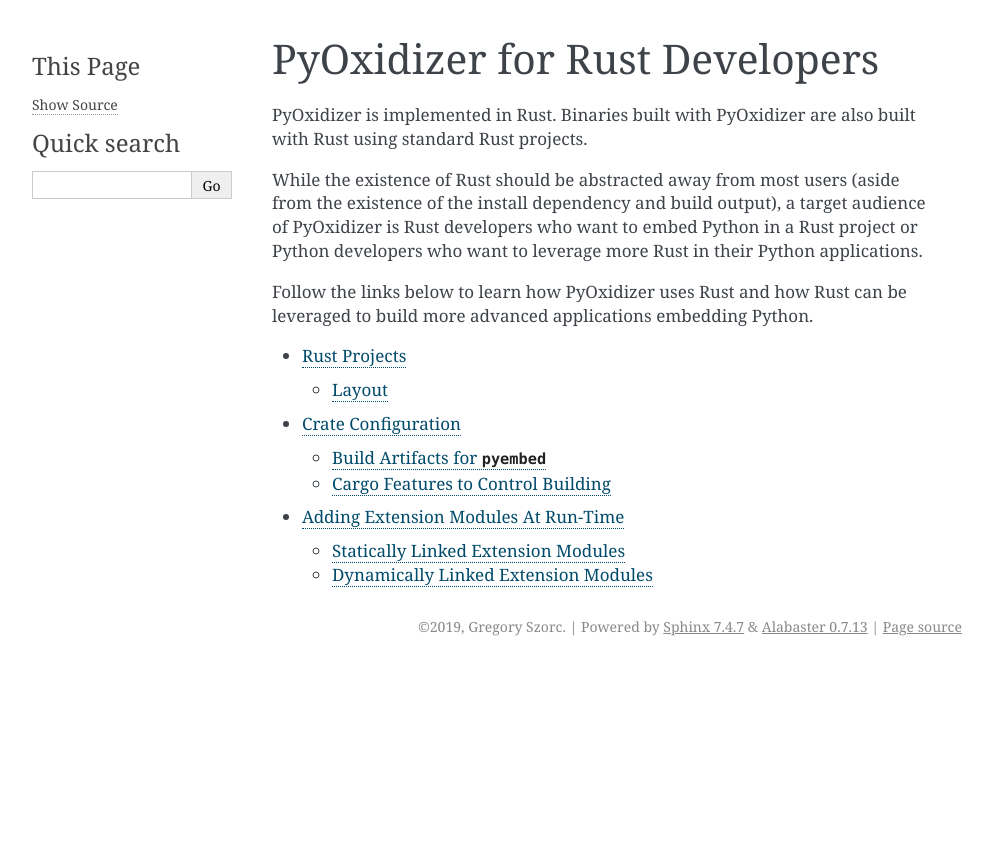
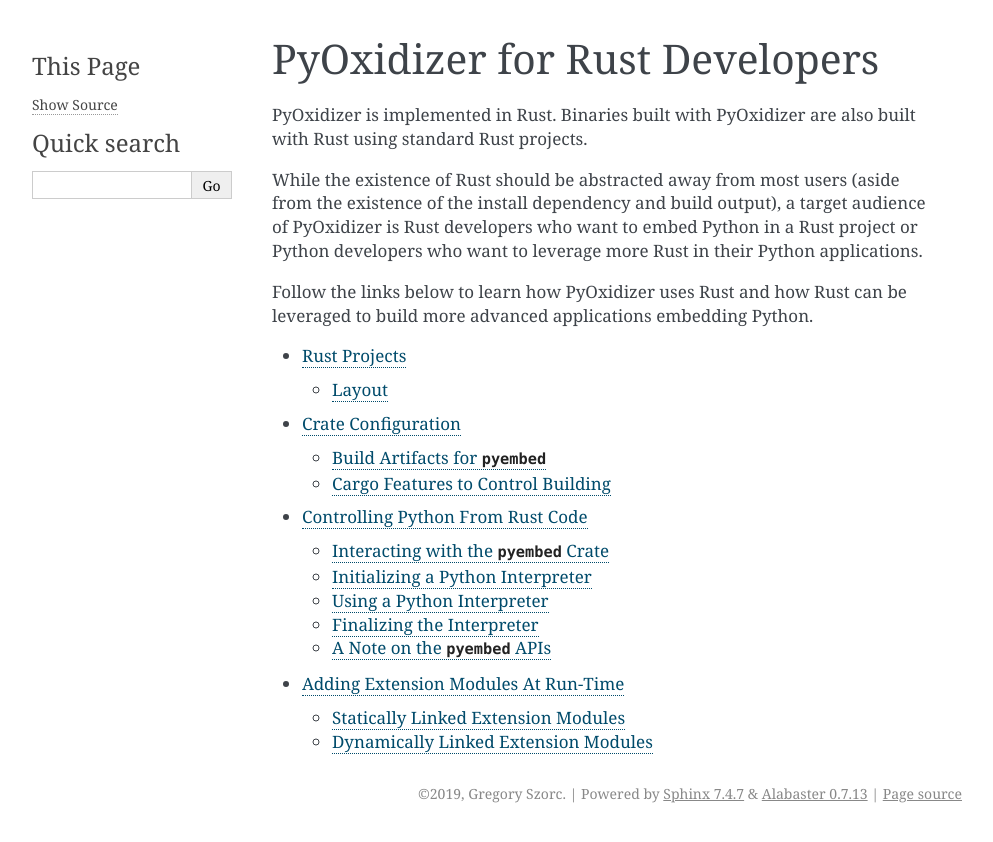
Before and after one commit to indygreg/PyOxidizer, a Sphinx documentation site: the page built from docs/rust.rst, in a window 1280 px wide. Shown: the top 842 px of the page, without its empty margins (148-1141 px from the left). Built offline with Sphinx 7.4.7, drawn with Linux system fonts in a browser that asks for light colours; the version number could not be read and is left out; some of the changed lines change nothing that is shown.

Commit message:
docs: add page on using Rust code to control Python
It only tells part of the story for how to embed Python in
Rust applications. But it is a start.

```diff
--- a/docs/rust.rst
+++ b/docs/rust.rst
@@ -21,4 +21,5 @@
 
    rust_projects
    rust_crate_configuration
+   rust_rust_code
    rust_python_extension_modules
--- /dev/null
+++ b/docs/rust_rust_code.rst
@@ -0,0 +1,222 @@
+.. _rust_rust_code:
+
+=================================
+Controlling Python From Rust Code
+=================================
+
+PyOxidizer can be used to embed Python in a Rust application.
+
+This page documents what that looks like from a Rust code perspective.
+
+Interacting with the ``pyembed`` Crate
+======================================
+
+When writing Rust code to interact with a Python interpreter, your
+primary area of contact will be with the ``pyembed`` crate.
+
+The ``pyembed`` crate is a standalone crate maintained as part of the
+PyOxidizer project. This crate provides the core run-time functionality
+for PyOxidizer, such as the implementation of
+:ref:`PyOxidizer's custom importer <packaging_importer>`. It also exposes
+a high-level API for initializing a Python interpreter and running code
+in it.
+
+Under the hood, the ``pyembed`` crate uses the ``cpython`` and
+``python3-sys`` crates for interacting with Python's C APIs. ``pyembed``
+exposes the ``Python`` object from ``cpython``, which means that
+once you've initialized a Python interpreter with ``pyembed``, you can
+use all the functionality in ``cpython`` to interact with that
+interpreter.
+
+Initializing a Python Interpreter
+=================================
+
+Initialing an embedded Python interpreter in your Rust process is as simple
+as calling ``pyembed::MainPythonInterpreter::new(config: PythonConfig)``.
+
+The hardest part about this is constructing the ``pyembed::PythonConfig``
+instance.
+
+Using the Default ``PythonConfig``
+----------------------------------
+
+If the ``pyembed`` crate is configured to emit build artifacts (the default),
+its build script will generate a Rust source file containing a
+``fn default_python_config() -> pyembed::PythonConfig`` which emits a
+``pyembed::PythonConfig`` using the configuration as defined by the utilized
+PyOxidizer :ref:`configuration file <config_files>`. Assuming you are using the
+boilerplate ``Cargo.toml`` and ``build.rs`` script generated with
+``pyoxidizer init-rust-project``, the path to this generated source file will
+be in the ``PYOXIDIZER_DEFAULT_PYTHON_CONFIG_RS`` environment variable.
+
+This all means that to use the auto-generated ``pyembed::PythonConfig``
+instance with your Rust application, you simply need to do something like
+the following:
+
+.. code-block:: rust
+
+   include!(env!("PYOXIDIZER_DEFAULT_PYTHON_CONFIG_RS"));
+
+   fn create_interpreter() -> Result<pyembed::MainPythonInterpreter> {
+       // Calls function from include!()'d file.
+       let config: pyembed::PythonConfig = default_python_config();
+
+       pyembed::MaintPythonInterpreter::new(config)
+   }
+
+Using a Custom ``PythonConfig``
+-------------------------------
+
+If you don't want to use the default ``pyembed::PythonConfig`` instance,
+that's fine too! However, this will be slightly more complicated.
+
+First, if you use an explicit ``PythonConfig``, the
+:ref:`PythonInterpreterConfig <config_python_interpreter_config>` Starlark
+type defined in your PyOxidizer configuration file doesn't matter that much.
+The primary purpose of this Starlark type is to derive the default
+``PythonConfig`` Rust struct. And if you are using your own custom
+``PythonConfig`` instance, you can ignore most of the arguments when
+creating the ``PythonInterpreterConfig`` instance.
+
+An exception to this is the ``raw_allocator`` argument/field. If you
+are using jemalloc, you will need to enable a Cargo feature when building
+the ``pyembed`` crate or else you will get a run-time error that jemalloc
+is not available.
+
+``pyembed::PythonConfig::default()`` can be used to construct a new instance,
+pre-populated with default values for each field. The defaults should match
+what the
+:ref:`PythonInterpreterConfig <config_python_interpreter_config>` Starlark
+type would yield.
+
+The main catch to constructing the instance manually is that the custom
+*meta path importer* won't be able to service Python ``import`` requests
+unless you populate a few fields. In fact, if you just use the defaults,
+things will blow up pretty hard at run-time::
+
+   $ myapp
+   Fatal Python error: initfsencoding: Unable to get the locale encoding
+   ModuleNotFoundError: No module named 'encodings'
+
+   Current thread 0x00007fa0e2cbe9c0 (most recent call first):
+   Aborted (core dumped)
+
+What's happening here is that Python interpreter initialization hits a fatal
+error because it can't ``import encodings`` (because it can't locate the
+Python standard library) and Python's C code is exiting the process. Rust
+doesn't even get the chance to handle the error, which is why we're seeing
+a segfault.
+
+The reason we can't ``import encodings`` is twofold:
+
+1. The default filesystem importer is disabled by default.
+2. No Python resources are being registered with the ``PythonConfig``
+   instance.
+
+This error can be addressed by working around either.
+
+To enable the default filesystem importer:
+
+.. code-block:: rust
+
+   let mut config = pyembed::PythonConfig::default();
+   config.filesystem_importer = true;
+   config.sys_paths.push("/path/to/python/standard/library");
+
+As long as the default filesystem importer is enabled and ``sys.path``
+can find the Python standard library, you should be able to
+start a Python interpreter.
+
+.. hint::
+
+   The ``sys_paths`` field will expand the special token ``$ORIGIN`` to the
+   directory of the running executable. So if the Python standard library is
+   in e.g. the ``lib`` directory next to the executable, you can do something
+   like ``config.sys_paths.push("$ORIGIN/lib")``.
+
+If you want to use the custom :ref:`PyOxidizer Importer <packaging_importer>`
+to import Python resources, you will need to update a handful of fields:
+
+.. code-block:: rust
+
+   let mut config = pyembed::PythonConfig::default();
+   config.frozen_importlib_bytecode = ...;
+   config.frozen_importlib_external_bytecode = ...;
+   config_packed_resources = ...;
+   config.use_custom_importlib = true;
+
+The ``*_bytecode`` fields define pre-compiled Python bytecode for the
+``importlib._bootstrap`` and ``importlib._bootstrap_external`` modules.
+This bytecode is needed to *bootstrap* Python's import machinery during
+interpreter initialization. And there's an additional twist: the bytecode
+isn't merely the bytecode produced from compiling these modules from the
+Python standard library: the bytecode must be produced from modified source
+code so that PyOxidizer's custom *meta path importer* can be registered
+when it executes.
+
+The easiest way to obtain this Python bytecode data is by using the
+build artifacts from PyOxidizer. Run ``pyoxidizer build-artifacts``
+to process and PyOxidizer configuration file and then consume the
+``importlib_bootstrap`` and ``importlib_bootstrap_external`` files
+which it produces. The ``include_bytes!`` macro can be useful here.
+
+The ``packed_resources`` field defines a reference to *packed resources
+data* (a ``&[u8]``. This is a custom serialization format for expressing
+*resources* to make available to a Python interpreter. See the
+``python-packed-resources`` crate for the format specification and
+code for serializing it. Again, the easiest way to obtain this data
+blob is by using PyOxidizer and consuming the ``packed-resources``
+build artifact/file, likely though ``include_bytes!``.
+
+Finally, setting ``use_custom_importlib = true`` is necessary to enable
+the custom bytecode and meta path importer to be used at run-time.
+
+Using a Python Interpreter
+==========================
+
+Once you've constructed a ``pyembed::MainPythonInterpreter`` instance, you
+can call various methods on it to run Python code and perform
+other actions. e.g.
+
+.. code-block:: rust
+
+   fn do_it(interpreter: &MainPythonInterpreter) -> {
+       match interpreter.run_code("print('hello, world')") {
+           Ok(_) => print("python code executed successfully"),
+           Err(e) => print("python error: {:?}", e),
+       }
+   }
+
+See the ``pyembed`` crate's documentation for more.
+
+If the methods available on ``MainPythonInterpreter`` aren't sufficient for
+your needs, you can call ``acquire_gil()`` to obtain a ``cpython::Python``
+instance, which is the ``cpython`` crate's representation of a Python
+interpreter. With that, you can do a lot more than you can with
+``MainPythonInterpreter``!
+
+Since CPython's API relies on static variables (sadly), if you really wanted
+to, you could call out to CPython C APIs directly (probably via the
+bindings in the ``python3-sys`` crate) and they would interact with the
+interpreter started by the ``pyembed`` crate. This is all ``unsafe``, of course,
+so tread at your own peril.
+
+Finalizing the Interpreter
+==========================
+
+``pyembed::MainPythonInterpreter`` implements ``Drop`` and it will call
+``Py_FinalizeEx()`` when called. So to terminate the Python interpreter, simply
+have the ``MainPythonInterpreter`` instance go out of scope or drop it
+explicitly.
+
+A Note on the ``pyembed`` APIs
+==============================
+
+The ``pyembed`` crate is highly tailored towards PyOxidizer's default use
+cases and the APIs are not considered extremely well polished.
+
+While the functionality should work, the ergonomics may not be great.
+
+It is a goal of the PyOxidizer project to support Rust programmers who want
+to embed Python in Rust applications. So contributions to improve the quality
+of the ``pyembed`` crate will likely be greatly appreciated!
```
